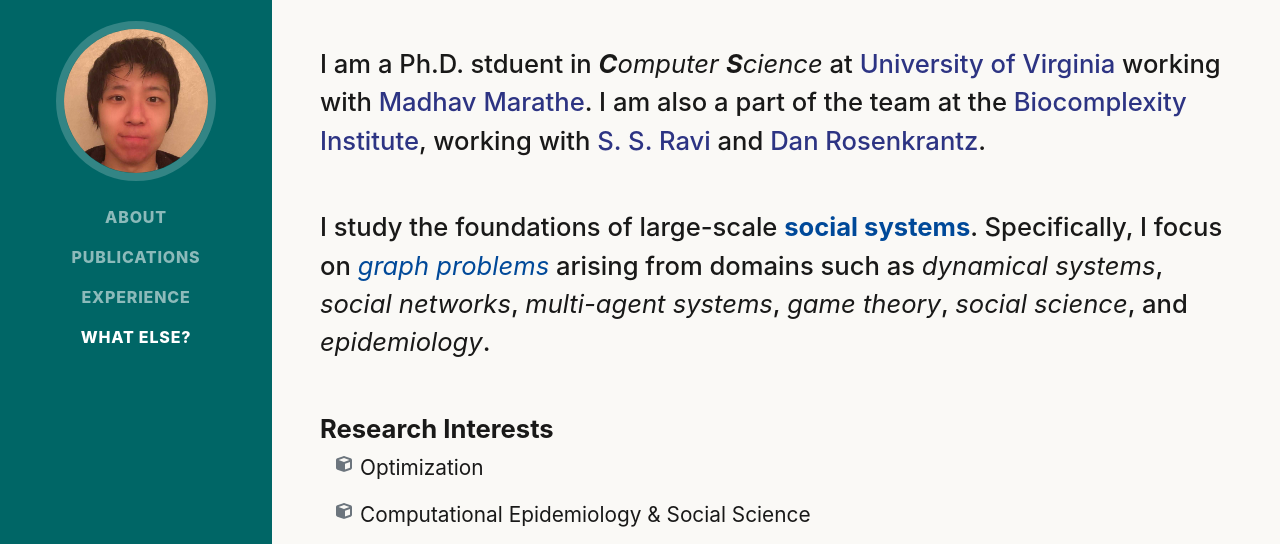
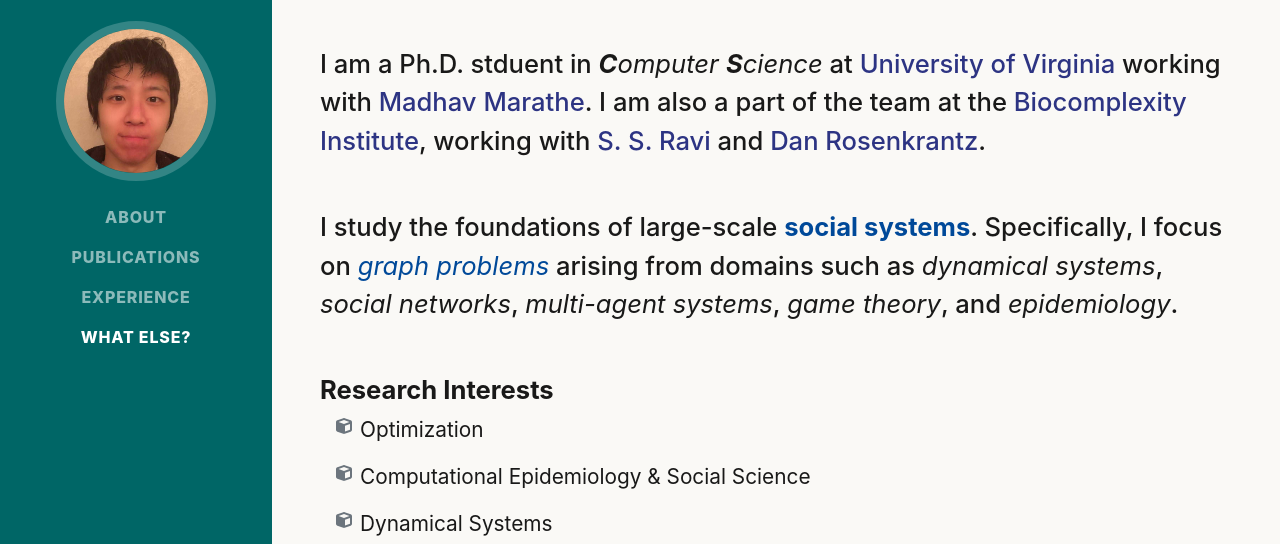
Before and after one commit to bridgelessqiu/zirouq.github.io, a plain HTML site: page index.html in a window 1280 px wide. Shown: the part 215-759 px from the top of the page. Drawn offline with nearby package versions, Linux system fonts and the light colour scheme; a web font is replaced by a local one.

Commit message:
Update index.html

```diff
--- a/index.html
+++ b/index.html
@@ -53,7 +53,7 @@
                     <p class="lead mb-5">
                     I study the foundations of large-scale <span class="blue"><strong> social systems</strong></span>.
 
-                    Specifically, I focus on <span class="blue"><em>graph problems</em></span> arising from domains such as <em>dynamical systems</em>, <em>social networks</em>, <em>multi-agent systems</em>, <em>game theory</em>, <em>social science</em>, and <em>epidemiology</em>.</p>
+                    Specifically, I focus on <span class="blue"><em>graph problems</em></span> arising from domains such as <em>dynamical systems</em>, <em>social networks</em>, <em>multi-agent systems</em>, <em>game theory</em>, and <em>epidemiology</em>.</p>
 
                     <p class="lead mb-1"><strong>Research Interests</strong></p>
                     <ul class="fa-ul mb-0">
```
